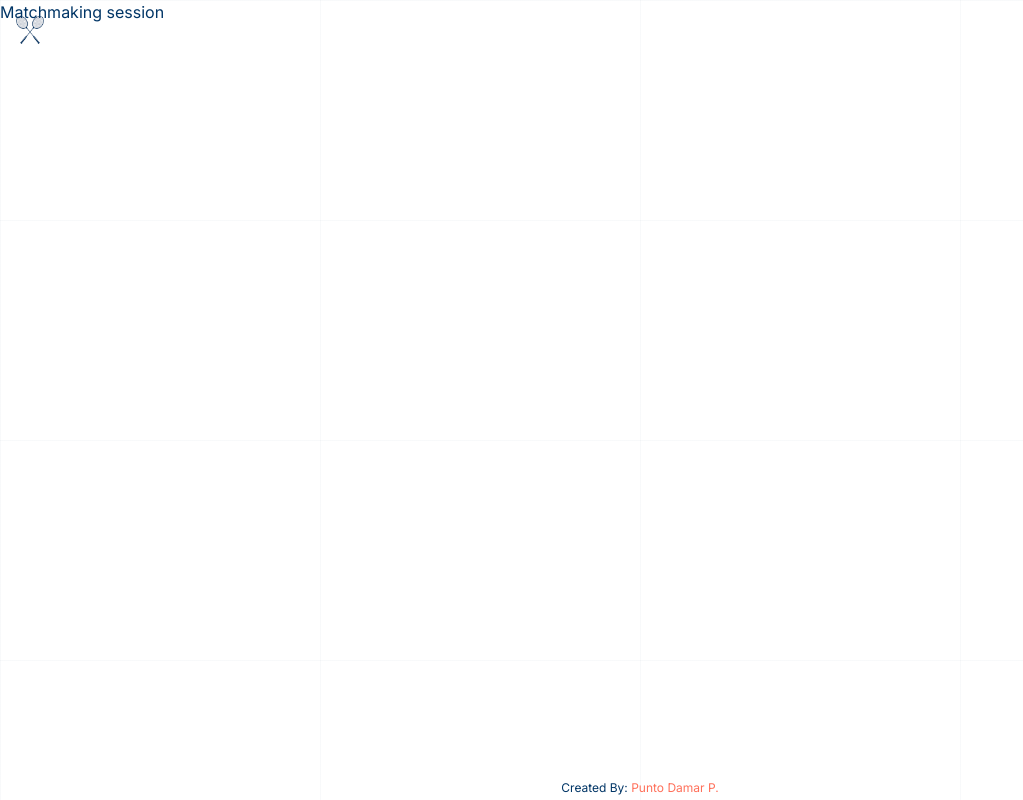
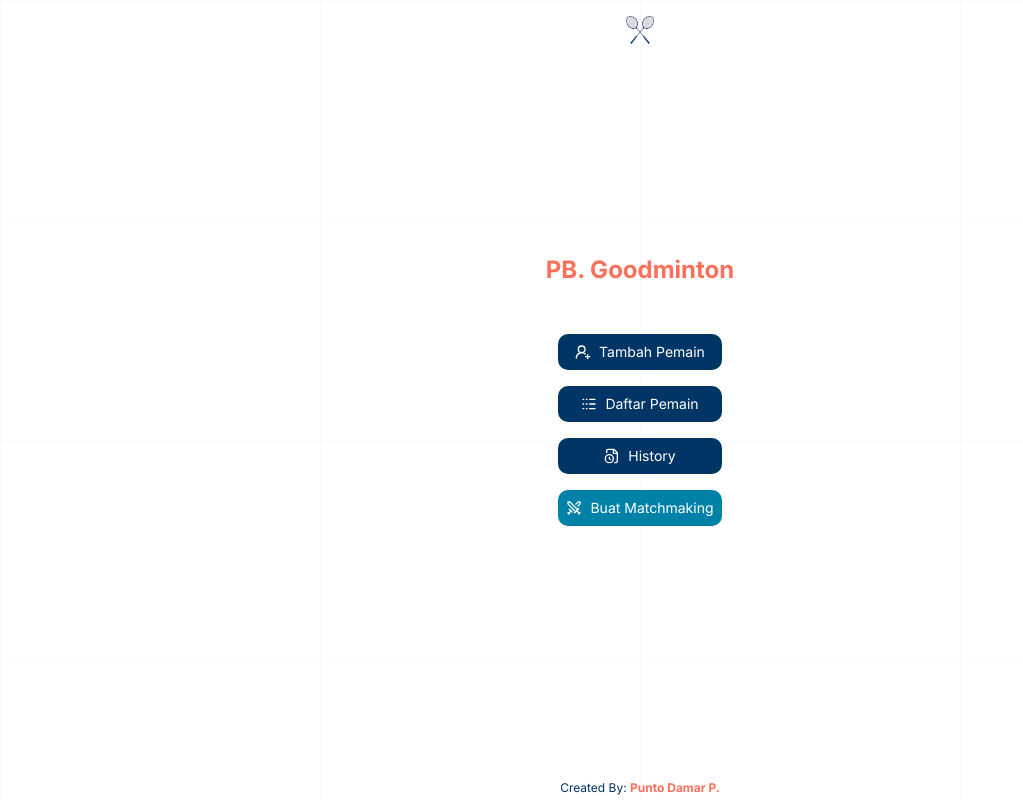
Before and after one commit to puntodamar/adu-raket-matchmaking-engine, a Next.js app: page /matchmaking/example in a window 1280 px wide. Shown: the whole page, without its empty margins (0-1023 px from the left). Built offline with nearby package versions, Linux system fonts and the light colour scheme.

Commit message:
add: session page

```diff
--- a/app/layout.tsx
+++ b/app/layout.tsx
@@ -1,8 +1,10 @@
+
 import type {Metadata} from "next";
 import {Geist, Inter, Sora} from "next/font/google";
 import "./globals.css";
 import {cn} from "@/lib/utils";
-import Link from "next/link";
+import Header from "@/components/Header";
+import Container from "@/components/ui/Container";
 
 const geist = Geist({subsets: ['latin'], variable: '--font-sans'});
 
@@ -21,23 +23,22 @@ export const metadata: Metadata = {
     description: "Kelola banyak peserta sesi badminton dengan lebih mudah! AduRaket membantu host menyusun matchup yang seimbang, cepat, dan praktis untuk setiap sesi permainan.\n",
 };
 
-export default function RootLayout({children}: LayoutProps<"/">) {
+export default function RootLayout({children}) {
     return (
         <html lang="en"
             className={cn("h-full", "antialiased", "court-bg", inter.variable, sora.variable, "font-sans", geist.variable)}>
             <body className="relative court-bg min-h-screen flex flex-col">
-            <Link href="/" className="-m-1.5 p-1.5 absolute top-4 left-4">
-                <span className="sr-only"> {process.env.NEXT_PUBLIC_APP_NAME}</span>
-                <img alt="Home" src={'/logo.png'} className="size-7 w-auto"/>
-            </Link>
-            <main className="flex flex-1 flex-col">
-                {children}
-            </main>
+                <Header/>
+                <main className="flex flex-1 py-5">
+                    <Container className="flex flex-1 flex-col">
+                        {children}
+                    </Container>
+                </main>
 
-            <footer className="mx-auto mb-1 text-xs text-primary">
-                Created By:{" "}
-                <a href="https://puntodamar.vercel.app/" target="_blank" className="text-coral">Punto Damar P.</a>
-            </footer>
+                <footer className="mx-auto mb-1 text-xs text-primary">
+                    Created By:{" "}
+                    <a href="https://puntodamar.vercel.app/" target="_blank" className="text-coral font-bold">Punto Damar P.</a>
+                </footer>
             </body>
 
         </html>
--- a/app/matchmaking/[id]/page.tsx
+++ b/app/matchmaking/[id]/page.tsx
@@ -1,5 +1,47 @@
+'use client';
+
+import React from "react";
+import {useSessionStore} from "@/src/store/useSessionStore";
+import Heading from "@/components/Heading";
+import {Button} from "@base-ui/react";
+import {FileClock, Logs, Sparkles, Swords, UserRoundPlus} from "lucide-react";
+
 export default function MatchmakingSession() {
+    let currentSession = useSessionStore((state) => state.currentSession);
+    const createSession = useSessionStore((state) => state.createSession)
+
+    const buttonClass = "hover:cursor-pointer hover:bg-accent mt-2 bg-primary w-full flex flex-row gap-x-2 items-center justify-center p-2 rounded-lg text-white text-sm"
+    if(!currentSession) {
+        currentSession = createSession({name: "PB. Goodminton"})
+    }
+
     return (
-        <div>Matchmaking session</div>
+        <div className="flex flex-1 flex-col">
+
+            <div className="flex flex-1 flex-col items-center justify-center">
+                <Heading>{currentSession.name}</Heading>
+                <div className="flex flex-col gap-y-2 mt-10">
+                    <Button className={buttonClass}>
+                        <UserRoundPlus data-icon="inline-start" size={16} /> Tambah Pemain
+                    </Button>
+
+                    <Button className={buttonClass}>
+                        <Logs data-icon="inline-start" size={16} /> Daftar Pemain
+                    </Button>
+
+                    <Button className={buttonClass}>
+                        <FileClock data-icon="inline-start" size={16}  /> History
+                    </Button>
+
+                    <Button className={`${buttonClass} bg-secondary hover:bg-accent`}>
+                        <Swords data-icon="inline-start" size={16}  /> Buat Matchmaking
+                    </Button>
+
+
+
+                </div>
+            </div>
+        </div>
+
     )
 }
--- a/app/matchmaking/create/page.tsx
+++ b/app/matchmaking/create/page.tsx
@@ -1,37 +1,60 @@
+'use client';
+
 import {Field, FieldLabel,} from "@/components/ui/field";
 import {Input} from "@/components/ui/input"
 import {Sparkles} from "lucide-react";
 import { Button } from "@/components/ui/button"
-import Link from "next/link";
+import {useSessionStore} from "@/src/store/useSessionStore";
+import React, { useState} from "react";
+import {useRouter} from "next/navigation";
+import Heading from "@/components/Heading";
+
+
 
 export default function CreateMatchmaking() {
+
+    const router = useRouter();
+    const createSession = useSessionStore((state) => state.createSession);
+
+    const [sessionName, setSessionName] = useState('')
+
+    const handleSubmit = (e: React.SubmitEvent) => {
+        e.preventDefault();
+        const session = createSession({name: sessionName})
+
+        router.push(`/matchmaking/${session.uuid}`)
+    }
     return (
         <div className="flex flex-1 items-center justify-center">
             <div className="flex flex-col gap-y-3">
-                <h1 className="text-heading mb-10 text-center">
-                    Buat Matchmaking
-                </h1>
+                <Heading>Buat Matchmaking</Heading>
 
+                <form onSubmit={handleSubmit} className={"mt-5"}>
                     <Field className="mx-auto flex max-w-100 flex-col">
                         <FieldLabel
                             htmlFor="input-session-name"
-                        className="w-full justify-center text-center">
+                            className="w-full justify-center text-center font-semibold">
                             Nama sesi
                         </FieldLabel>
 
                         <Input
                             id="input-session-name"
                             type="text"
-                        className="input-field placeholder:text-center placeholder:text-xs focus-visible:border-accent focus-visible:ring-accent/30 bg-white"
+                            value={sessionName}
+                            onChange={(e) => setSessionName(e.target.value)}
+                            className="input-field placeholder:text-center text-center placeholder:text-xs focus-visible:border-accent focus-visible:ring-accent/30 bg-white"
                             placeholder="PB. Berbagi Senyum"
                         />
                     </Field>
-                <Button className={"hover:cursor-pointer mt-2 bg-coral"}>
-                    <Link href="/matchmaking/example" className={"w-full flex flex-row gap-x-2 items-center justify-center"}>
+                    <Button type="submit" className={"hover:cursor-pointer mt-2 bg-primary w-full"}>
+                        {/*<Link href="/matchmaking/example" className={"w-full flex flex-row gap-x-2 items-center justify-center"}>*/}
+                        {/*    <Sparkles data-icon="inline-start" /> Mulai*/}
+                        {/*</Link>*/}
+
                         <Sparkles data-icon="inline-start" /> Mulai
-                    </Link>
 
                     </Button>
+                </form>
 
             </div>
         </div>
--- /dev/null
+++ b/components/Header.tsx
@@ -0,0 +1,19 @@
+'use client';
+
+import Link from "next/link";
+import {usePathname, useRouter} from "next/navigation";
+
+
+export default function Header() {
+    const pathname = usePathname();
+
+    return (
+        <>
+            {pathname !== '/' && (
+                <Link href="/" className="absolute left-0 right-0 top-4 flex justify-center">
+                    <img alt="Home" src="/logo.png" className="size-7 w-auto" />
+                </Link>
+            )}
+        </>
+    );
+}
--- /dev/null
+++ b/components/Heading.tsx
@@ -0,0 +1,21 @@
+import React from 'react';
+import { cn } from '@/lib/utils';
+
+type HeadingLevel = 'h1' | 'h2' | 'h3' | 'h4' | 'h5' | 'h6';
+
+export interface HeadingProps extends React.HTMLAttributes<HTMLHeadingElement> {
+    as?: HeadingLevel;
+}
+
+export default function Heading({children, as = 'h1', className, ...props}: HeadingProps) {
+    const Tag: React.ElementType = as;
+
+    return (
+        <Tag
+            className={cn("text-heading text-center text-coral text-2xl font-bold", className)}
+            {...props}
+        >
+            {children}
+        </Tag>
+    );
+}
--- a/package.json
+++ b/package.json
@@ -12,6 +12,7 @@
     "@base-ui/react": "^1.8.0",
     "@headlessui/react": "^2.2.10",
     "@heroicons/react": "^2.2.0",
+    "@supabase/server": "^1.5.3",
     "class-variance-authority": "^0.7.1",
     "cn": "^0.2.5",
     "lucide-react": "^1.40.0",
@@ -19,7 +20,8 @@
     "react": "19.2.8",
     "react-dom": "19.2.8",
     "shadcn": "^4.21.0",
-    "tw-animate-css": "^1.4.0"
+    "tw-animate-css": "^1.4.0",
+    "zustand": "^5.0.15"
   },
   "devDependencies": {
     "@tailwindcss/postcss": "^4",
--- /dev/null
+++ b/src/store/useSessionStore.ts
@@ -0,0 +1,95 @@
+import {create} from 'zustand';
+
+export type SkillLevel =
+    | 'Pemula'
+    | 'Pra-Menengah'
+    | 'Menengah'
+    | 'Menengah Atas'
+    | 'Mahir';
+
+export const SKILL_LEVELS: SkillLevel[] = [
+    'Pemula',
+    'Pra-Menengah',
+    'Menengah',
+    'Menengah Atas',
+    'Mahir',
+];
+
+export interface Community {
+    id: string;
+    name: string;
+}
+
+export interface Player {
+    community_id?: number | null;
+    id: string;
+    name: string;
+    level: SkillLevel;
+    is_active: boolean;
+}
+
+export interface Session {
+    uuid: string;
+    name: string;
+    players: Player[];
+}
+
+interface SessionState {
+    currentSession: Session | null;
+    createSession: (data: { name: string }) => Session;
+    addPlayer: (player: Omit<Player, 'id'>) => void;
+    removePlayer: (playerId: string) => void;
+    clearSession: () => void;
+}
+
+const DEFAULT_SESSION_VALUES = {
+    uuid: crypto.randomUUID(),
+    name: "PBBS"
+};
+
+
+export const useSessionStore = create<SessionState>((set) => ({
+    currentSession: null,
+    createSession: (data) => {
+        const newSession: Session = {
+            ...data,
+            uuid: crypto.randomUUID(),
+            players: [],
+        };
+
+        set({ currentSession: newSession });
+
+        return newSession;
+    },
+
+    addPlayer: (playerData) =>
+        set((state) => {
+            if (!state.currentSession) return state;
+
+            const newPlayer: Player = {
+                ...playerData,
+                id: crypto.randomUUID(),
+            };
+
+            return {
+                currentSession: {
+                    ...state.currentSession,
+                    players: [...state.currentSession.players, newPlayer],
+                },
+            };
+        }),
+
+    removePlayer: (playerId) =>
+        set((state) => {
+            if (!state.currentSession) return state;
+
+            return {
+                currentSession: {
+                    ...state.currentSession,
+                    players: state.currentSession.players.filter((p) => p.id !== playerId),
+                },
+            };
+        }),
+
+    clearSession: () => set({ currentSession: null }),
+}));
```
Also changed, not shown: components/Hero.tsx (+7 -10 lines), lib/supabase.ts (added), 1 other file (tests, documents, lock files or other folders). Lines whose indentation alone changed are shown as unchanged.
